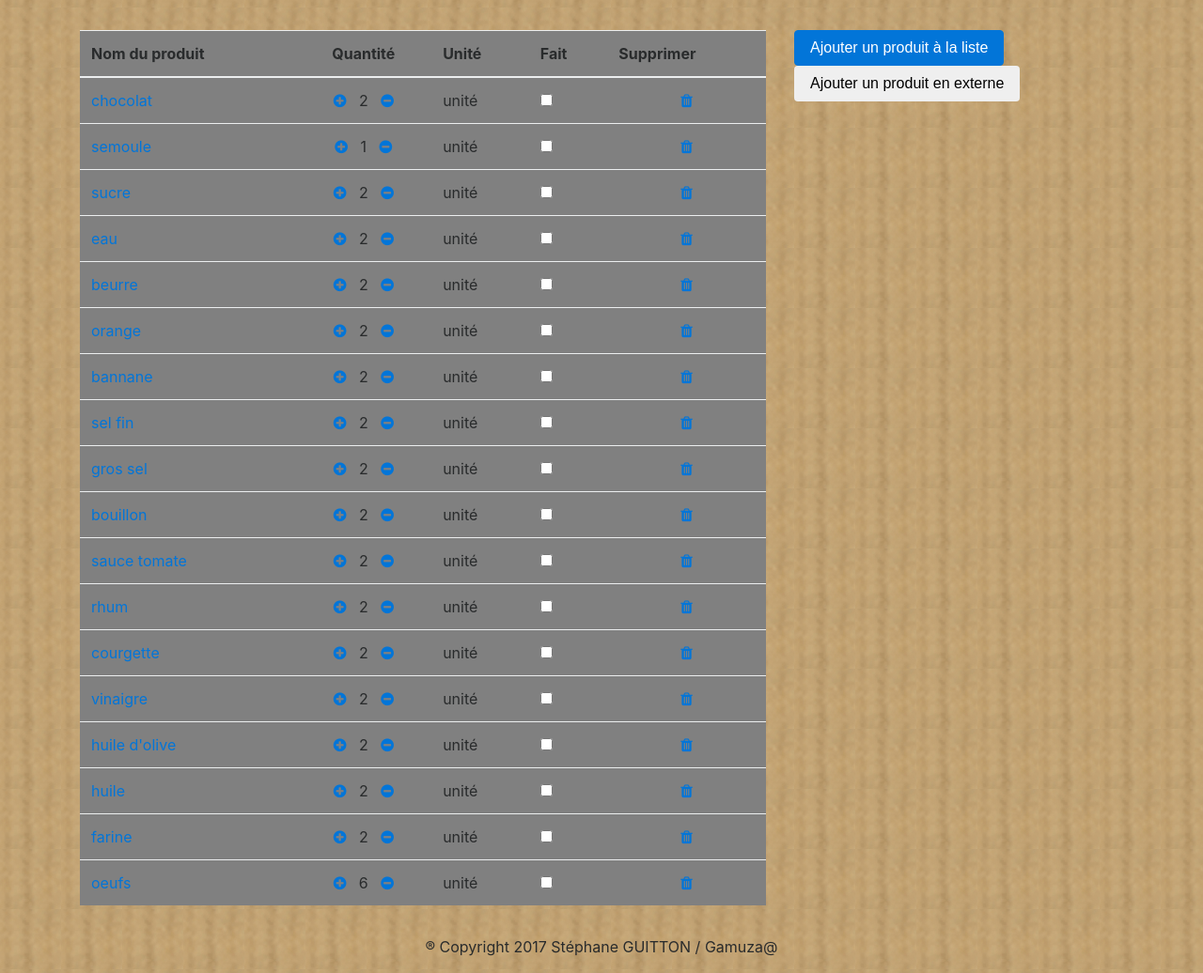
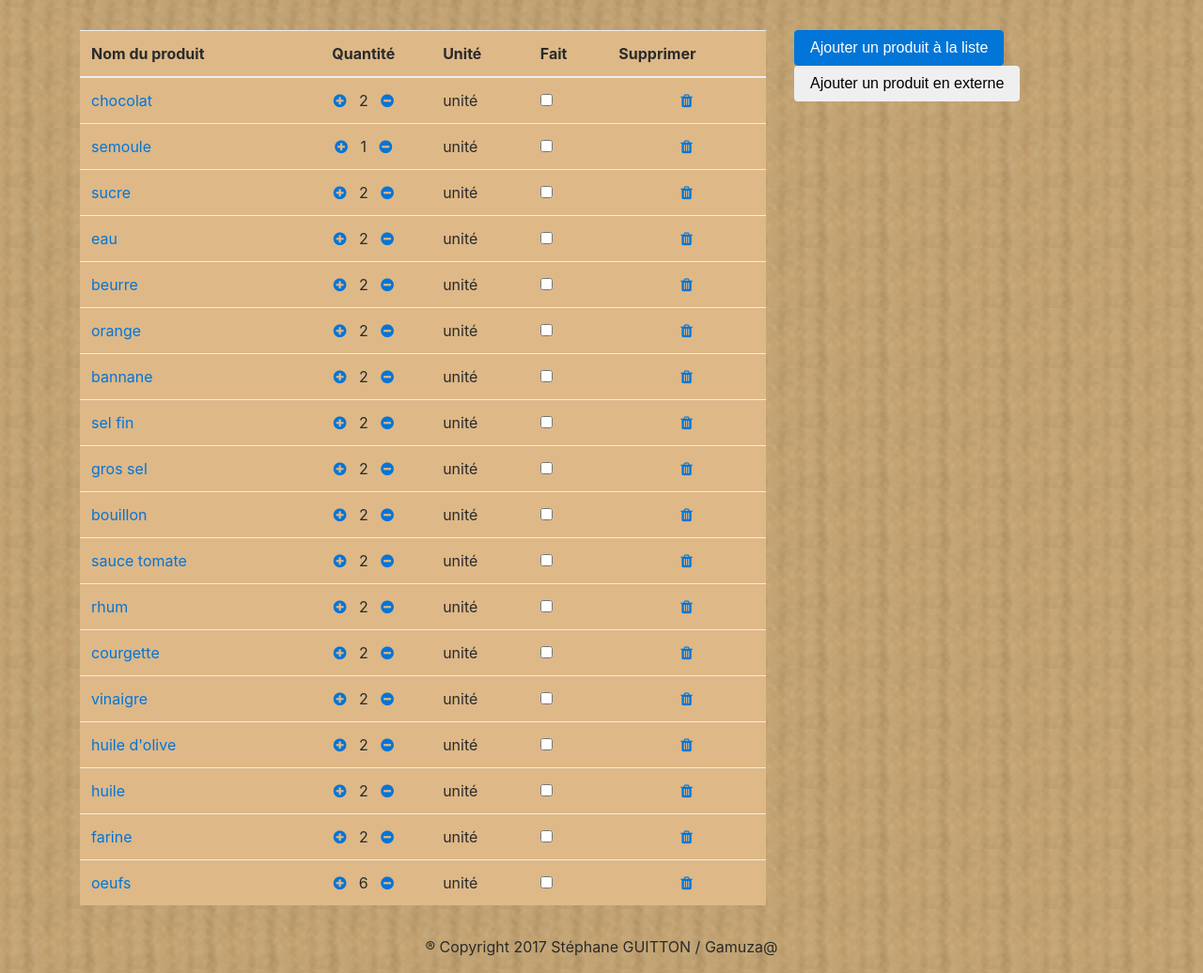
Before and after one commit to lololafleur/liste_course, a PHP site: page / in a window 1280 px wide. Shown: the part 56-1092 px from the top of the page at 94% size. Run offline with PHP 8.4, Linux system fonts and the light colour scheme; data comes from the database, SQL or seed files in the repository.

Commit message:
modif couleur fond table des produits

```diff
--- a/css/layout.css
+++ b/css/layout.css
@@ -121,5 +121,5 @@ gestion des polices spécifiques au site
 }
 
 .table{
-	background-color: grey;
+	background-color: burlywood;
 }
```
Also changed, not shown: 1 other file.
